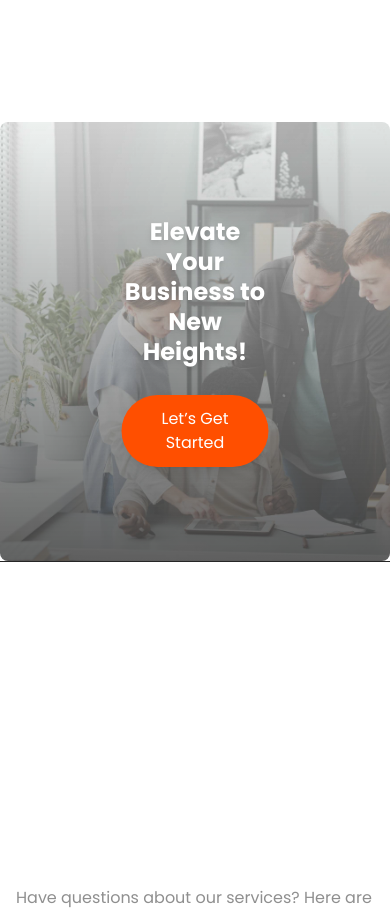
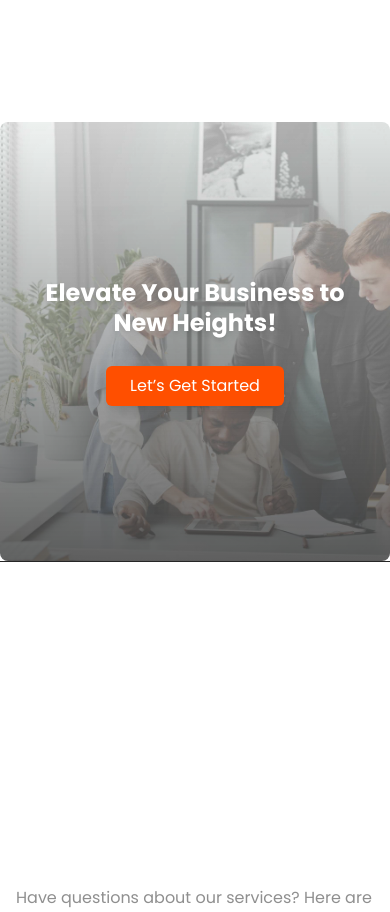
Before and after one commit to codespranav/portfolio, a Next.js app: page / in a window 390 px wide. Shown: the part 2800-3712 px from the top of the page. Built offline with nearby package versions, Linux system fonts and the light colour scheme.

Commit message:
modify newsletter ui

```diff
--- a/src/app/(home)/(components)/Newsletter.jsx
+++ b/src/app/(home)/(components)/Newsletter.jsx
@@ -6,7 +6,7 @@ import newsletterimage from '../../assets/teamtransformed.jpeg';
 const Newsletter = () => {
     return (
         <section className='py-16 overflow-hidden'>
-            <div className="max-w-7xl mx-auto border-b border-neutral-800 pb-24 w-full h-[440px] md:h-[380px] relative">
+            <div className="md:max-w-7xl mx-auto border-b border-neutral-800 pb-24 w-full h-[440px] md:h-[380px] relative">
                 {/* Image with gradient overlay */}
                 <Image
                     src={newsletterimage}
@@ -18,10 +18,10 @@ const Newsletter = () => {
                 />
                 <div className="absolute inset-0 bg-gradient-to-b from-transparent to-black opacity-60 rounded-lg"></div>
 
-                <div className="absolute top-1/2 left-1/2 transform -translate-x-1/2 -translate-y-1/2 text-white p-6 flex justify-center flex-col items-center">
+                <div className="absolute top-1/2 left-1/2 transform w-full -translate-x-1/2 -translate-y-1/2 text-white p-6 flex justify-center flex-col items-center">
                     <h3 className="text-2xl md:text-5xl font-bold text-center leading-tight drop-shadow-md">Elevate Your Business to New Heights!</h3>
                     <button
-                        className=' bg-secondary hover:bg-white hover:text-black transition duration-300 ease-in-out text-white px-6 py-3 rounded-full mt-7 shadow-lg transform hover:scale-105'
+                        className=' bg-secondary hover:bg-white hover:text-black transition duration-300 ease-in-out text-white px-6 py-2 rounded-md mt-7 shadow-lg transform hover:scale-105'
                     >
                         Let’s Get Started
                     </button>
```
